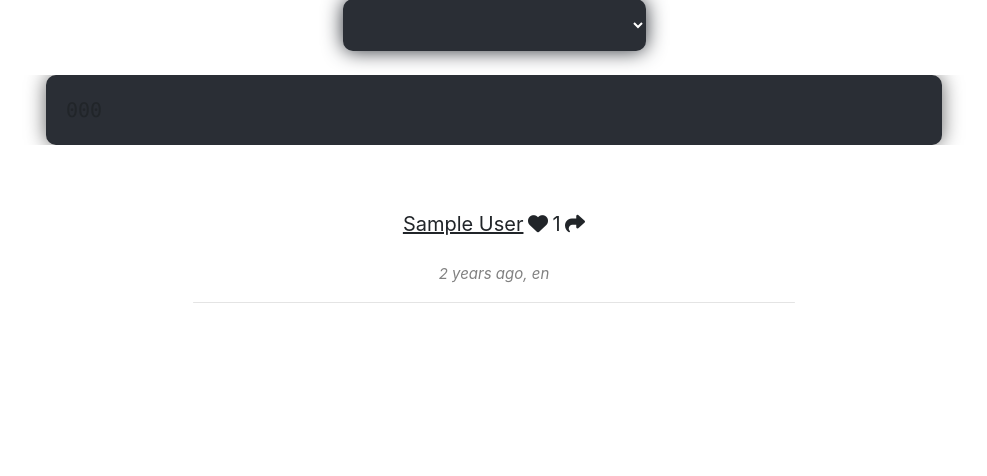
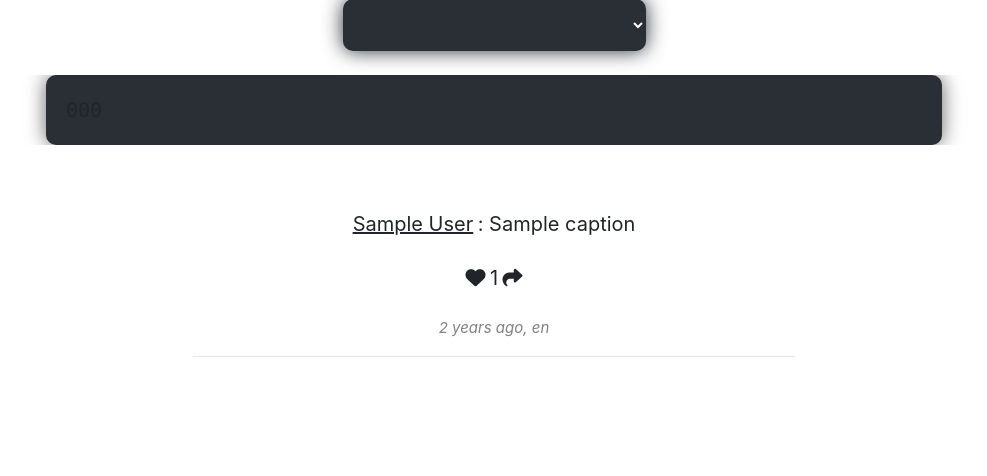
Before and after one commit to notkar1m/code-bros, a Flask app: template templates/index.html in a window 1280 px wide. Shown: the part 193-669 px from the top of the page, without its empty margins (146-1133 px from the left). Run offline with Flask 2, Linux system fonts and the light colour scheme; the template is opened without the code that fills it: most values are stand-ins (such as "Sample title", 1, 10 or a date in 2020); one stand-in notice (Sample message) is shown; some libraries are stand-ins or nearby versions.

Commit message:
new updates

```diff
--- a/main.py
+++ b/main.py
@@ -100,6 +100,14 @@
     flash("Post not found!", category="error")
     return redirect("/")
 
+@app.route('/user/<name>')
+def goto_name(name):
+    if name in data.keys():
+        flash(str(name), category="user")
+        return redirect("/")
+    flash("User not found!", category="error")
+    return redirect("/")
+
 @app.route('/signup', methods=['POST'])
 def signup():
     name = request.form['name']
@@ -155,6 +163,11 @@
     code = request.form['code']
     name = request.cookies.get('name')
     pw = request.cookies.get('pw')
+    try:
+        caption = request.form["caption"]
+    except KeyError:
+        caption = None
+
     lang = request.form['lang']
     if auth(name, pw):
         if len(code) > 7000:
@@ -166,7 +179,8 @@
             "likes":[],
             "date":datetime.datetime.now().strftime("%Y/%m/%d-%H:%M:%S"),
             "code":code,
-            "lang":lang
+            "lang":lang,
+            "caption":caption
         }
         saveJson()
         flash("Posted Code Block!", category="success")
--- a/static/index.css
+++ b/static/index.css
@@ -389,6 +389,10 @@
     width: fit-content;
 }
 #userProfile i{
+    font-size: 20px;
+    cursor: pointer;
+}
+#userProfile #pfp-user{
     font-size: 80px;
 }
 
--- a/static/index.js
+++ b/static/index.js
@@ -71,6 +71,9 @@
         document.getElementById('name-userProfile').innerText = data['user']
         document.getElementById('points-userProfile').innerText = data['points']
         document.getElementById('joined-userProfile').innerText = data['joined']
+        document.getElementById("share-btn").onclick = () => {
+            share_user(data['user'])
+        }
         if(today == data['birthday'].replace("-", "|").split("|")[1]){
             document.getElementById("bd-userProfile").innerHTML = "🎂"
         }else{
@@ -148,3 +151,7 @@
     copyText(window.location.href + "post/" + id)
     alertify.success("Copied link!")
 }
+function share_user(name){
+    copyText(window.location.href + "user/" + name)
+    alertify.success("Copied link!")
+}
--- a/templates/index.html
+++ b/templates/index.html
@@ -76,6 +76,7 @@
             <h2>New Code Block</h2>
             <form action="/new-post" method="POST">
                 <textarea required placeholder="Code" name="code" rows="7"></textarea><br><br>
+                <input autocomplete="off" type="text" placeholder="Caption [Optional]" name="caption"><br><br>
                 <select id="lang-select" oninput="localStorage.setItem('lang', this.value)" required name="lang" style="display:inline; border-radius:10px;">
                     <option value="c">C</option>
                     <option value="c++">C++</option>
@@ -116,10 +117,10 @@
         <div id="userProfile" style="display: none;">
             <div onclick="hide('userProfile')" id="close">&times;</div>
             <h2>User's Profile</h2>
-            <i class="fas fa-user-circle"></i><br>
+            <i id="pfp-user" class="fas fa-user-circle"></i><br>
             <h3 id="name-userProfile"></h3>
             <h4>Joined <span id="joined-userProfile"></span></h4>
-            <h4><span id="points-userProfile"></span> 🔥 <span id="bd-userProfile"></span></h4>
+            <h4><span id="points-userProfile"></span> 🔥 <span id="bd-userProfile"></span><span onclick="share_user()" id="share-btn"><i class="fas fa-share"></i></span></h4>
         </div>
 
         <div id="account" style="display: none;">
@@ -183,6 +184,10 @@
                         <pre><code id="code-block" class="language-{{randomPosts[post]['lang']}}">{{randomPosts[post]['code']}}</code></pre>
                         <br><br>
                         <span id="poster" onclick="user(`{{randomPosts[post]['author']}}`)">{{randomPosts[post]['author']}}</span>
+                        {%if randomPosts[post]['caption']%}
+                            <span>: {{randomPosts[post]['caption']}}</span>
+                            <br><br>
+                        {%endif%}
                         <span class="like-btn" id="like-btn" onclick="like('{{post}}')"><i class="fas fa-heart"></i></span>
                         <span class="likes" id="likes">{{randomPosts[post]['likes']|length}}</span>
                         <span class="share-btn" onclick="share('{{post}}')"><i class="fas fa-share"></i></span>
@@ -210,6 +215,10 @@
                         <pre><code id="code-block" class="language-{{latest[post]['lang']}}">{{latest[post]['code']}}</code></pre>
                         <br><br>
                         <span id="poster" onclick="user(`{{latest[post]['author']}}`)">{{latest[post]['author']}}</span>
+                        {%if randomPosts[post]['caption']%}
+                            <span>: {{latest[post]['caption']}}</span>
+                            <br><br>
+                        {%endif%}
                         <span class="like-btn" id="like-btn" onclick="like('{{post}}')"><i class="fas fa-heart"></i></span>
                         <span class="likes" id="likes">{{latest[post]['likes']|length}}</span>
                         <span class="share-btn" onclick="share('{{post}}')"><i class="fas fa-share"></i></span>
@@ -237,6 +246,10 @@
                         <pre><code id="code-block" class="language-{{latest[post]['lang']}}">{{latest[post]['code']}}</code></pre>
                         <br><br>
                         <span id="poster" onclick="user(`{{latest[post]['author']}}`)">{{latest[post]['author']}}</span>
+                        {%if randomPosts[post]['caption']%}
+                            <span>: {{latest[post]['caption']}}</span>
+                            <br><br>
+                        {%endif%}
                         <span class="like-btn" id="like-btn" onclick="like('{{post}}')"><i class="fas fa-heart"></i></span>
                         <span class="likes" id="likes">{{latest[post]['likes']|length}}</span>
                         <span class="share-btn" onclick="share('{{post}}')"><i class="fas fa-share"></i></span>
@@ -278,6 +291,11 @@
                 filterFunc("random-posts")
                 document.getElementsByClassName("post-{{message}}-r")[0].scrollIntoView()
             </script>
+        {%elif category == "user"%}
+
+            <script>
+                user("{{message}}")
+            </script>
 
         {%else%}
             <script>alertify.success('{{message}}')</script>
```
